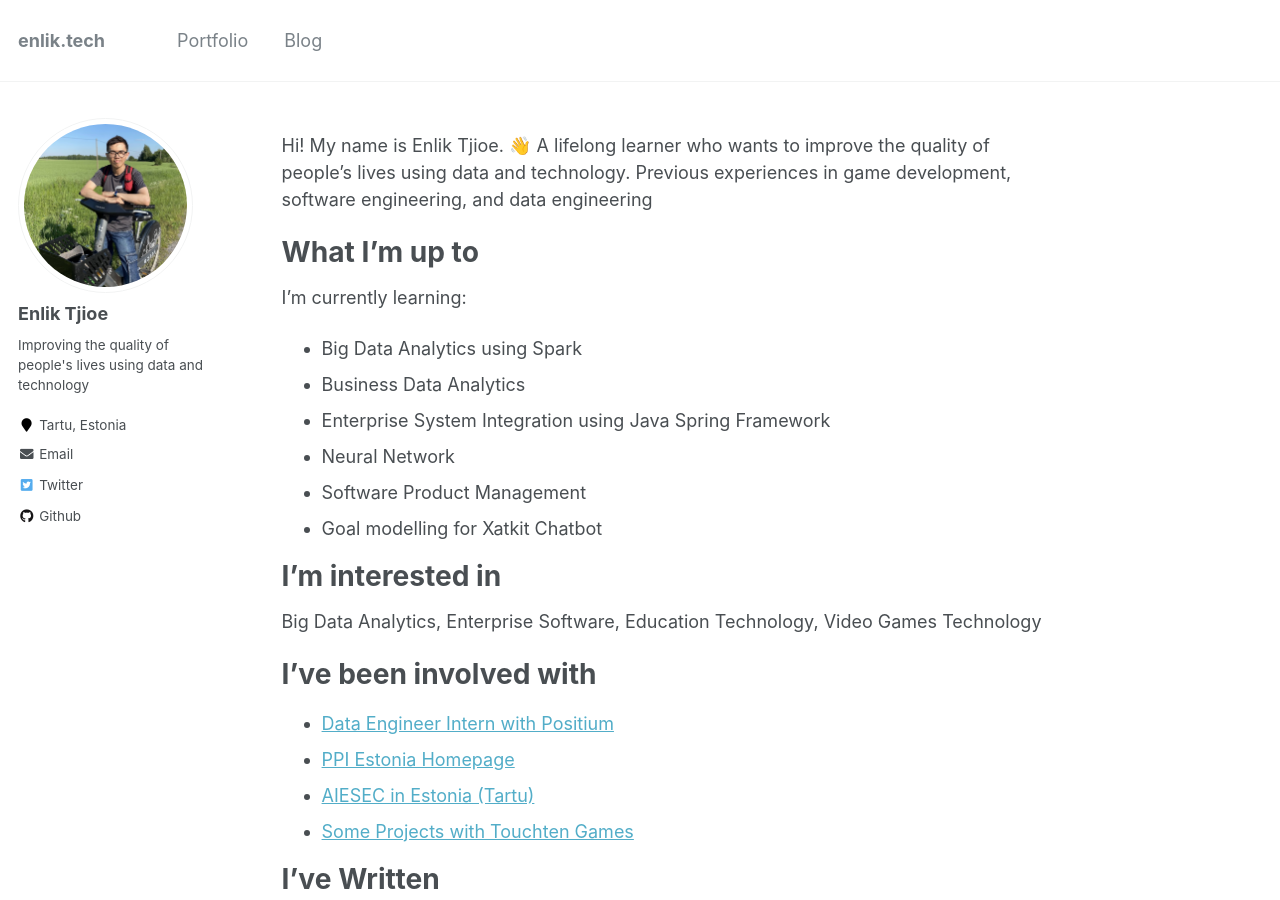
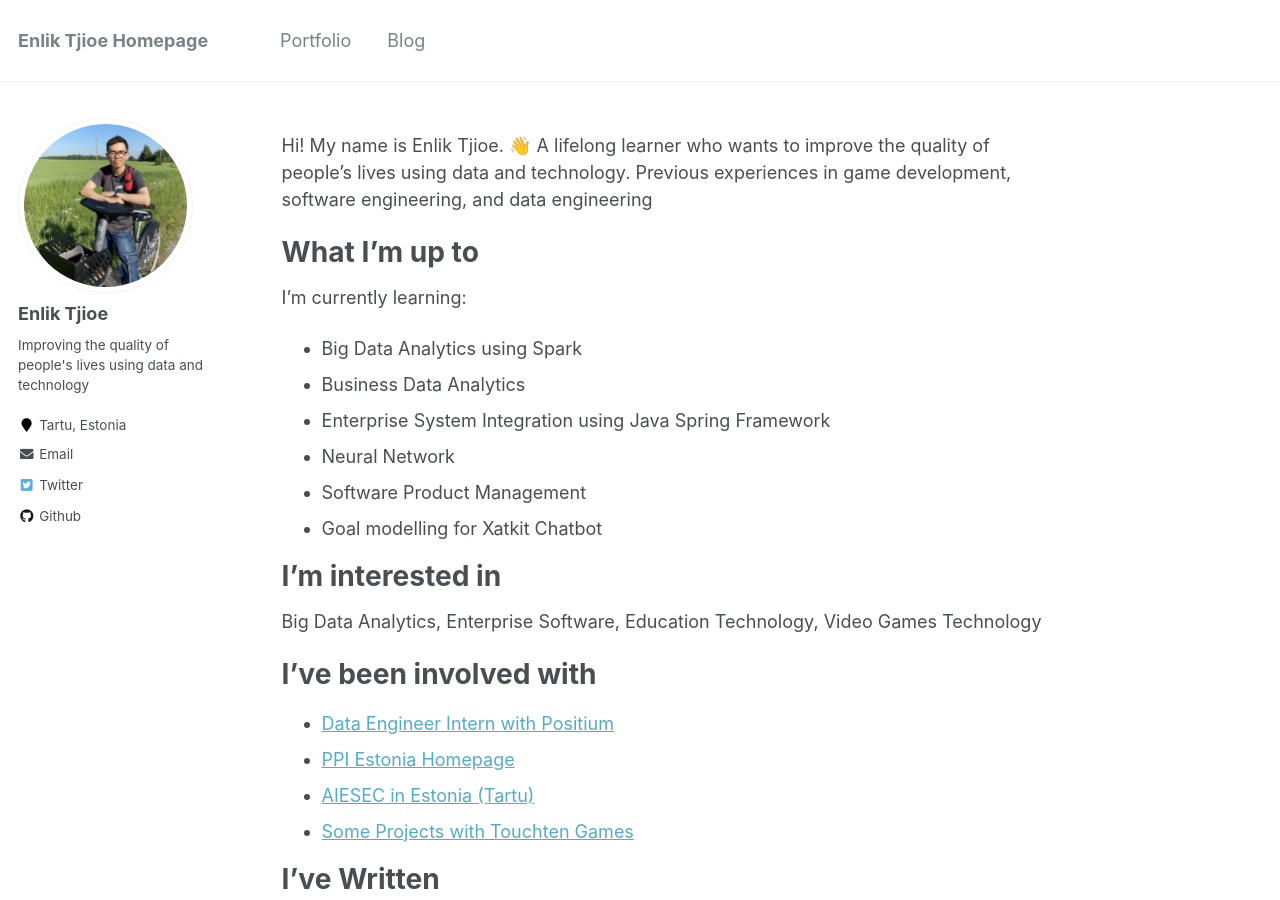
Before and after one commit to enliktjioe/enliktjioe.github.io, a Jekyll site: the page built from _pages/about.md, in a window 1280 px wide and 900 px high. Built offline with Jekyll 4.4.1, drawn with Linux system fonts in a browser that asks for light colours.

Commit message:
homepage

```diff
--- a/_config.yml
+++ b/_config.yml
@@ -7,7 +7,7 @@
 
 # Site Settings
 locale                   : "en-US"
-title                    : "enlik.tech"
+title                    : "Enlik Tjioe Homepage"
 title_separator          : "-"
 name                     : &name "Enlik Tjioe"
 description              : &description "Improving the quality of people's lives using data and technology"
```
